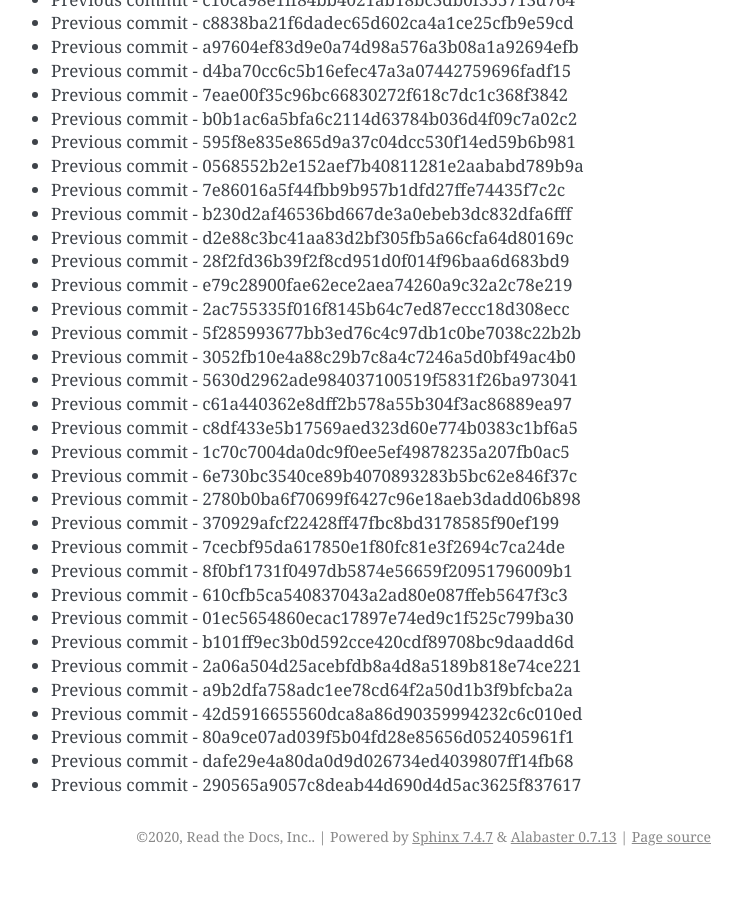
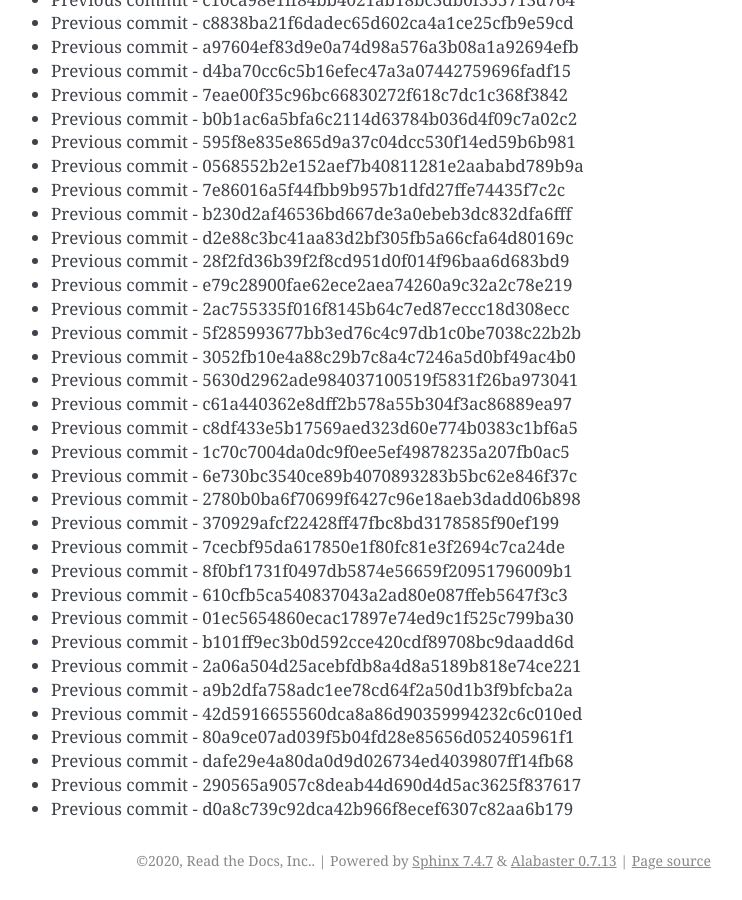
Before and after one commit to readthedocs/rtd-git-stresstest, a Sphinx documentation site: the page built from docs/updates.rst, in a window 1280 px wide and 900 px high, scrolled down 96938 px. Shown: the whole window, without its empty margins (399-1141 px from the left). Built offline with Sphinx 7.4.7, drawn with Linux system fonts in a browser that asks for light colours; before the commit the page ends 97814 px from its top, so only the background shows below that.

Commit message:
Generating commit from previous: d0a8c739c92dca42b966f8ecef6307c82aa6b179

```diff
--- a/docs/updates.rst
+++ b/docs/updates.rst
@@ -4105,3 +4105,4 @@ It can be tested for any performance characteristics.
 * Previous commit - 80a9ce07ad039f5b04fd28e85656d052405961f1
 * Previous commit - dafe29e4a80da0d9d026734ed4039807ff14fb68
 * Previous commit - 290565a9057c8deab44d690d4d5ac3625f837617
+* Previous commit - d0a8c739c92dca42b966f8ecef6307c82aa6b179
```
